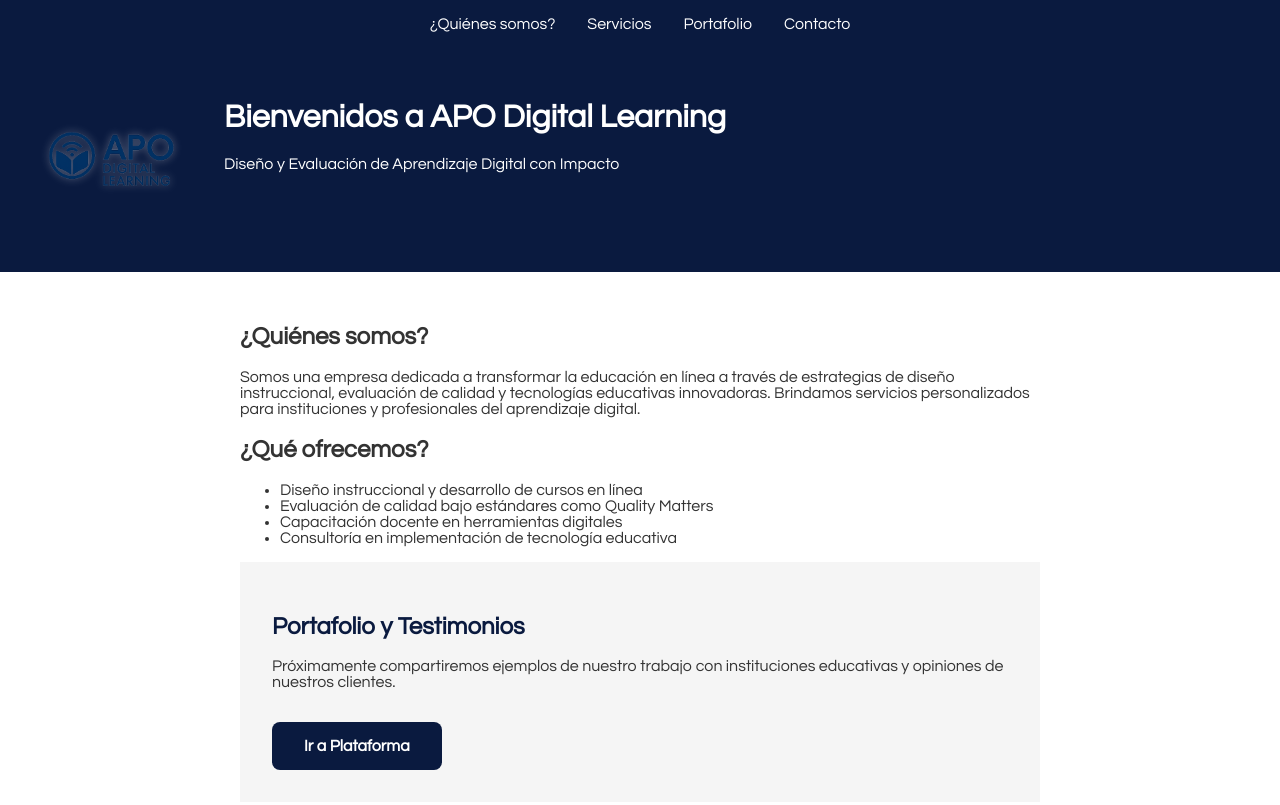
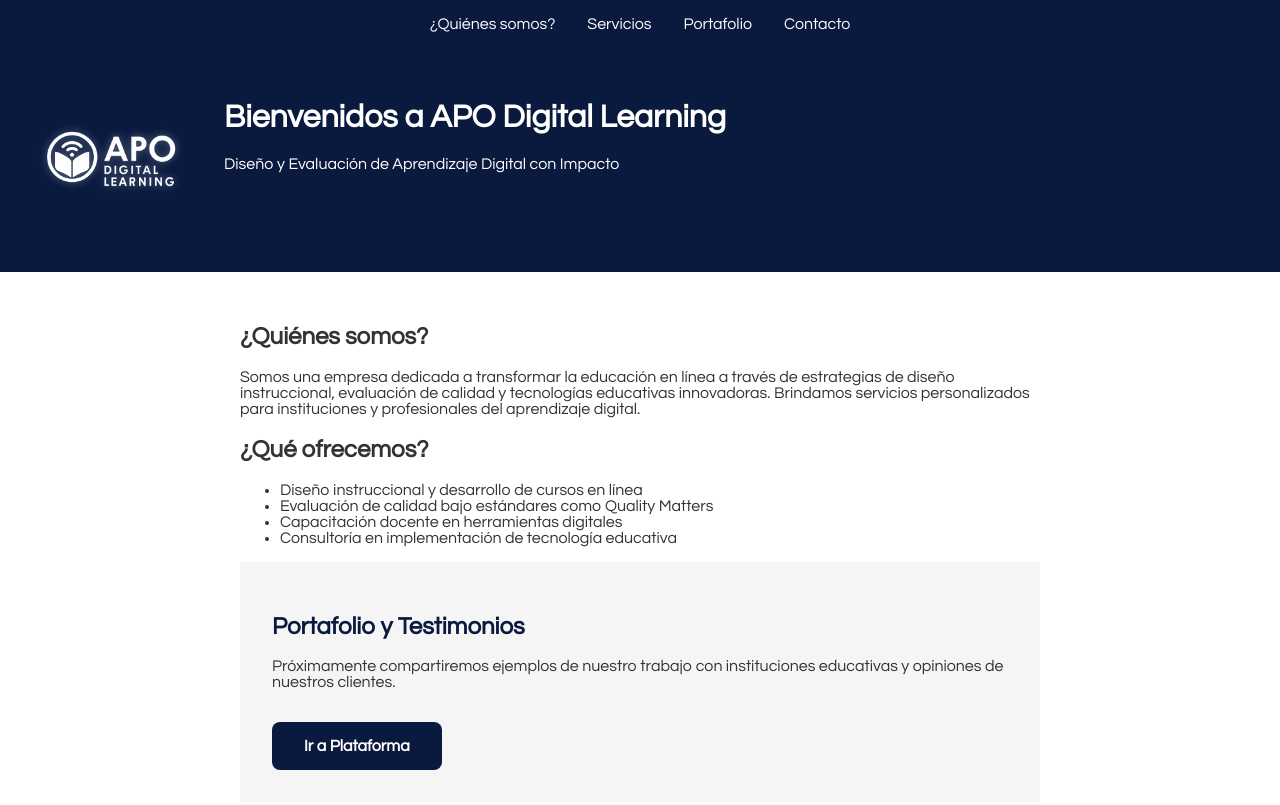
Before and after one commit to apodigital/website, a plain HTML site: page index.html in a window 1280 px wide. Shown: the top 805 px of the page. Drawn offline with Linux system fonts and the light colour scheme.

Commit message:
Update index.html

```diff
--- a/index.html
+++ b/index.html
@@ -132,7 +132,7 @@ header img {
   </nav>
 
   <header>
-<img src="APO_DIGITAL_LOGO.png" alt="Logo APO Digital Learning">
+<img src="APO_DIGITAL_LOGO_WHITE.png" alt="Logo APO Digital Learning">
     <div class="header-text">
       <h1>Bienvenidos a APO Digital Learning</h1>
       <p>Diseño y Evaluación de Aprendizaje Digital con Impacto</p>
```
